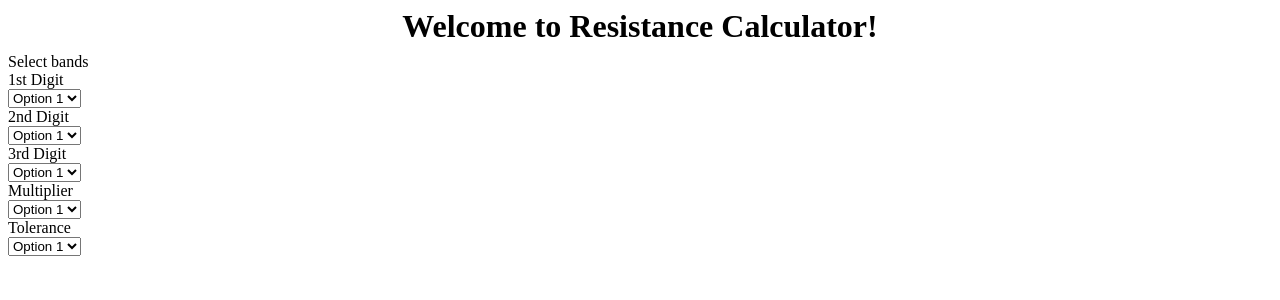
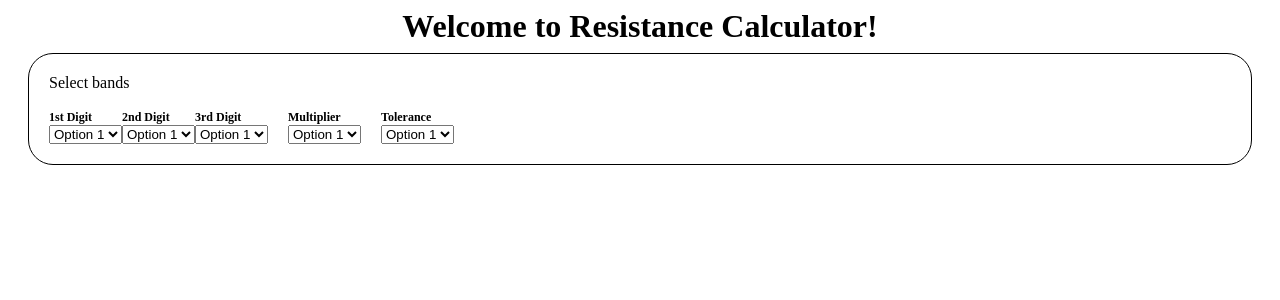
Before and after one commit to kw00183/cs6261project4, an Angular app: page / in a window 1280 px wide. Shown: the top 300 px of the page. Built offline with nearby package versions, Linux system fonts and the light colour scheme.

Commit message:
update calculator component with band, multiplier and tolerance atttributes

```diff
--- a/src/app/resistance/calculator/calculator.component.css
+++ b/src/app/resistance/calculator/calculator.component.css
@@ -2,9 +2,22 @@ p {
   margin: 0;
 }
 
-round-container {
+#round-container {
   border: 1px solid #000000;
   border-radius: 25px;
   padding: 20px;
   margin: 0 20px;
 }
+
+.header-digits {
+  font-size: 12px;
+  font-weight: bold;
+}
+
+.padding-left20 {
+  padding-left: 20px;
+}
+
+.inline {
+  display: inline-block;
+}
--- a/src/app/resistance/calculator/calculator.component.html
+++ b/src/app/resistance/calculator/calculator.component.html
@@ -1,40 +1,39 @@
-<p>Select bands</p>
-
-<div>
-  <span>
-    <p>1st Digit</p>
+<div id="round-container">
+  <p>Select bands</p><br>
+  <span class="inline">
+    <p class="header-digits">1st Digit</p>
     <select name="digit1" id="#">
       <option selected="selected" value="one">Option 1</option>
       <option value="two">Option 2</option>
       <option value="three">Option 3</option>
     </select>
   </span>
-  <span>
-    <p>2nd Digit</p>
+  <span class="inline">
+    <p class="header-digits">2nd Digit</p>
     <select name="digit2" id="#">
       <option selected="selected" value="one">Option 1</option>
       <option value="two">Option 2</option>
       <option value="three">Option 3</option>
     </select>
   </span>
-  <span>
-    <p>3rd Digit</p>
+  <span class="inline">
+    <p class="header-digits">3rd Digit</p>
     <select name="digit3" id="#">
       <option selected="selected" value="one">Option 1</option>
       <option value="two">Option 2</option>
       <option value="three">Option 3</option>
     </select>
   </span>
-  <span>
-    <p>Multiplier</p>
+  <span class="inline padding-left20">
+    <p class="header-digits">Multiplier</p>
     <select name="multiplier" id="#">
       <option selected="selected" value="one">Option 1</option>
       <option value="two">Option 2</option>
       <option value="three">Option 3</option>
     </select>
   </span>
-  <span>
-    <p>Tolerance</p>
+  <span class="inline padding-left20">
+    <p class="header-digits">Tolerance</p>
     <select name="tolerance" id="#">
       <option selected="selected" value="one">Option 1</option>
       <option value="two">Option 2</option>
--- a/src/app/resistance/calculator/calculator.component.ts
+++ b/src/app/resistance/calculator/calculator.component.ts
@@ -7,9 +7,9 @@ import { Component, OnInit } from '@angular/core';
 })
 export class CalculatorComponent implements OnInit {
 
-  public colorBands: string[];
-  public colorMultiplier: string[];
-  public colorTolerance: string[];
+  public colorBands: {id: number, name: string};
+  public colorMultiplier: {id: number, name: string, value: number};
+  public colorTolerance: {id: number, name: string, value: string};
 
   constructor() {
     this.colorBands = [
@@ -26,18 +26,31 @@ export class CalculatorComponent implements OnInit {
     ];
 
     this.colorMultiplier = [
-      {id: 0, name: 'x1 black'},
-      {id: 1, name: 'x10 brown'},
-      {id: 2, name: 'x100 red'},
-      {id: 3, name: 'x1K orange'},
-      {id: 4, name: 'x10K yellow'},
-      {id: 5, name: 'x100K green'},
-      {id: 6, name: 'x1M blue'},
-      {id: 7, name: 'x10M violet'},
-      {id: 8, name: 'x100M grey'},
-      {id: 9, name: 'x1G white'},
-      {id: 10, name: '÷10 gold'},
-      {id: 11, name: '÷100 silver'},
+      {id: 0, name: 'x1 black', value: 1},
+      {id: 1, name: 'x10 brown', value: 10},
+      {id: 2, name: 'x100 red', value: 100},
+      {id: 3, name: 'x1K orange', value: 1000},
+      {id: 4, name: 'x10K yellow', value: 10000},
+      {id: 5, name: 'x100K green', value: 100000},
+      {id: 6, name: 'x1M blue', value: 1000000},
+      {id: 7, name: 'x10M violet', value: 10000000},
+      {id: 8, name: 'x100M grey', value: 100000000},
+      {id: 9, name: 'x1G white', value: 1000000000},
+      {id: 10, name: '÷10 gold', value: 0.1},
+      {id: 11, name: '÷100 silver', value: 0.01}
+    ];
+
+    this.colorTolerance = [
+      {id: 0, name: '± 1% Brown', value: '± 1%'},
+      {id: 1, name: '± 2% Red', value: '± 2%'},
+      {id: 2, name: '± 3% Orange', value: '± 3%'},
+      {id: 3, name: '± 4% Yellow', value: '± 4%'},
+      {id: 4, name: '± 0.5% Green', value: '± 0.5%'},
+      {id: 5, name: '± 0.25% Blue', value: '± 0.25%'},
+      {id: 6, name: '± 0.10% Violet', value: '± 0.10%'},
+      {id: 7, name: '± 0.05% Gray', value: '± 0.05%'},
+      {id: 8, name: '± 5% Gold', value: '± 5%'},
+      {id: 9, name: '± 10% Silver', value: '± 10%'}
     ];
   }
 
```
